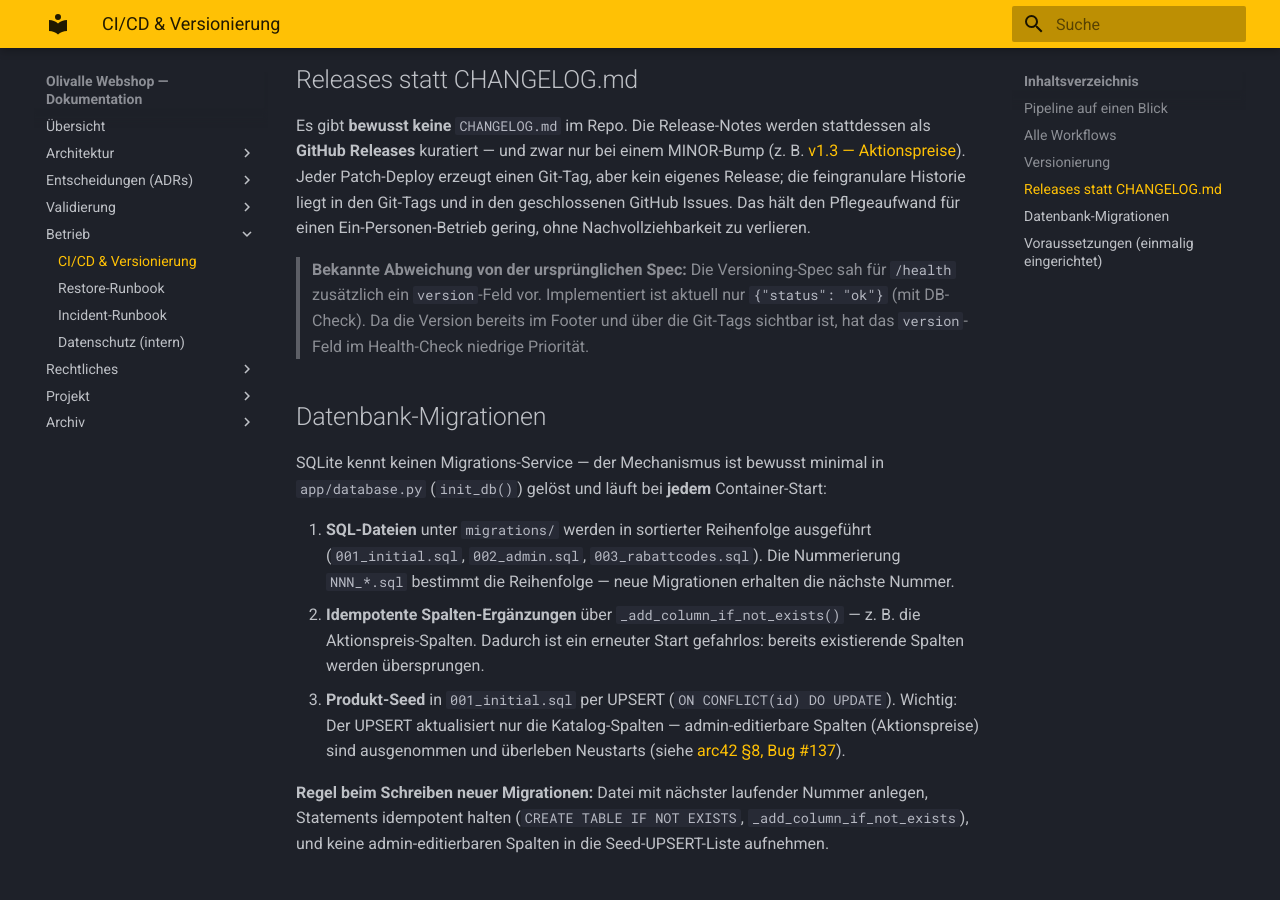
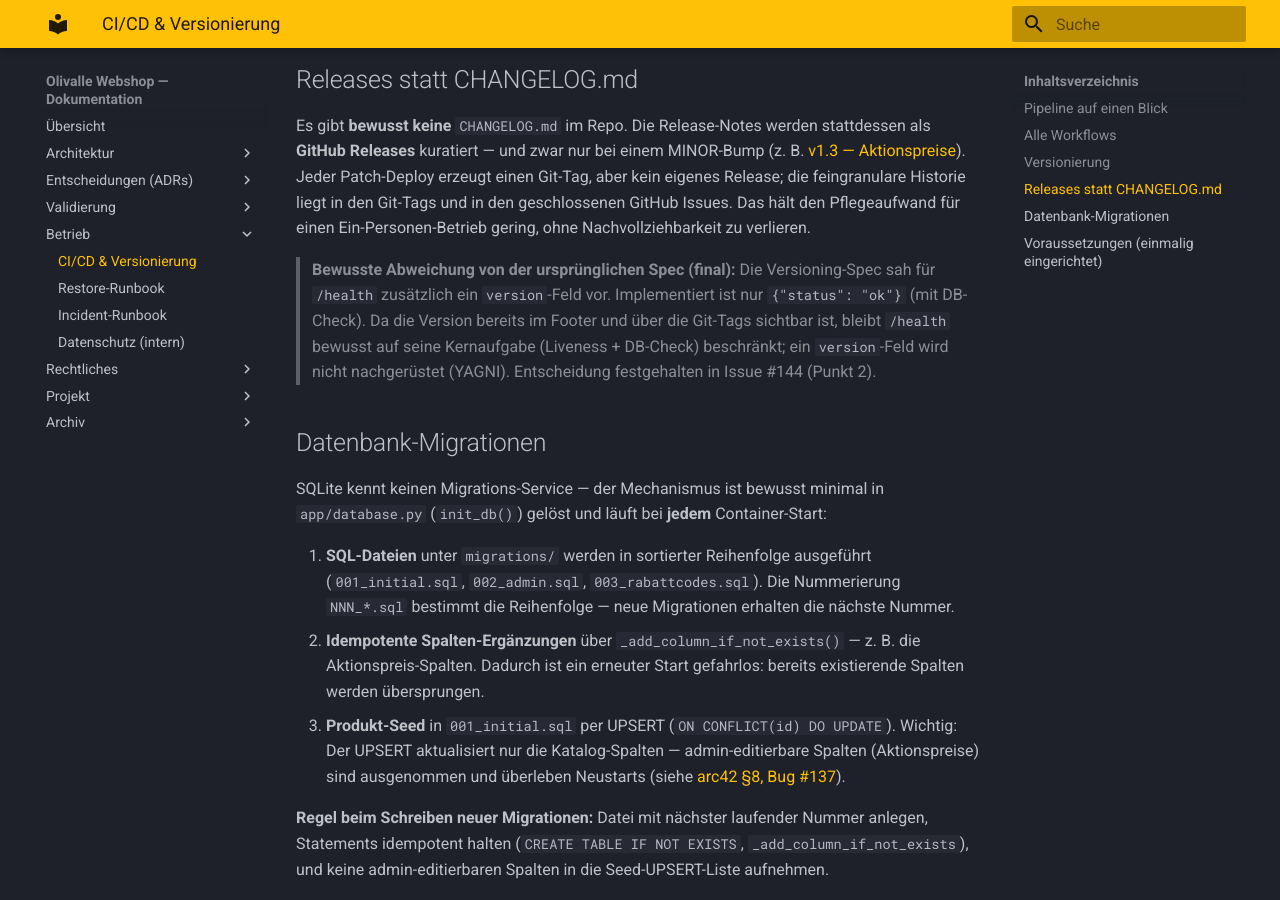
Before and after one commit to konstantinniedermann/olivalle-webshop, an MkDocs documentation site: the page built from docs/ci-cd-und-versionierung.md, in a window 1280 px wide and 900 px high, scrolled down 2011 px. Built offline with MkDocs 1.6.1 and Material for MkDocs 9.7.7, drawn with Linux system fonts in a browser that asks for light colours.

Commit message:
docs: /health-version-Feld bewusst nicht nachruesten — Entscheidung final (#144 Punkt 2)
Co-Authored-By: Claude Opus 4.8 (1M context) <noreply@anthropic.com>

```diff
--- a/docs/ci-cd-und-versionierung.md
+++ b/docs/ci-cd-und-versionierung.md
@@ -51,7 +51,7 @@ Alle `uses:`-Einträge sind auf 40-stellige Commit-SHAs gepinnt (Schutz gegen Ta
 
 Es gibt **bewusst keine** `CHANGELOG.md` im Repo. Die Release-Notes werden stattdessen als **GitHub Releases** kuratiert — und zwar nur bei einem MINOR-Bump (z. B. [v1.3 — Aktionspreise](https://github.com/konstantinniedermann/olivalle-webshop/releases)). Jeder Patch-Deploy erzeugt einen Git-Tag, aber kein eigenes Release; die feingranulare Historie liegt in den Git-Tags und in den geschlossenen GitHub Issues. Das hält den Pflegeaufwand für einen Ein-Personen-Betrieb gering, ohne Nachvollziehbarkeit zu verlieren.
 
-> **Bekannte Abweichung von der ursprünglichen Spec:** Die Versioning-Spec sah für `/health` zusätzlich ein `version`-Feld vor. Implementiert ist aktuell nur `{"status": "ok"}` (mit DB-Check). Da die Version bereits im Footer und über die Git-Tags sichtbar ist, hat das `version`-Feld im Health-Check niedrige Priorität.
+> **Bewusste Abweichung von der ursprünglichen Spec (final):** Die Versioning-Spec sah für `/health` zusätzlich ein `version`-Feld vor. Implementiert ist nur `{"status": "ok"}` (mit DB-Check). Da die Version bereits im Footer und über die Git-Tags sichtbar ist, bleibt `/health` bewusst auf seine Kernaufgabe (Liveness + DB-Check) beschränkt; ein `version`-Feld wird nicht nachgerüstet (YAGNI). Entscheidung festgehalten in Issue #144 (Punkt 2).
 
 ## Datenbank-Migrationen
 
```
